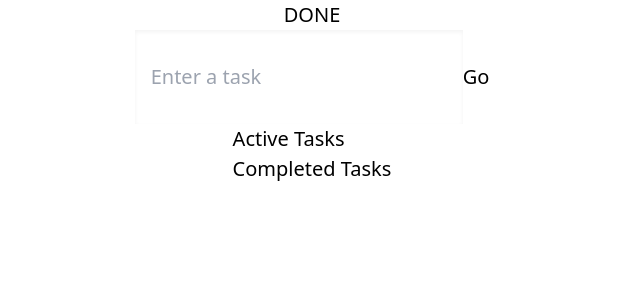
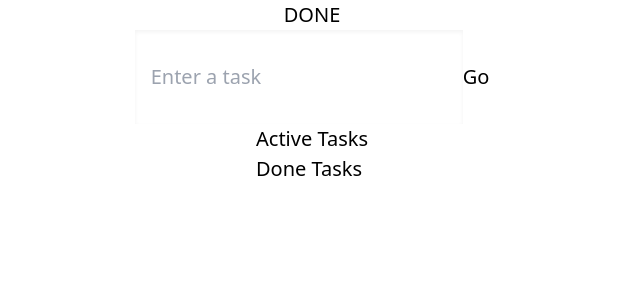
Before and after one commit to PhilKsr/done, a Next.js app: page / in a window 1280 px wide. Shown: the top 300 px of the page, without its empty margins (328-968 px from the left). Built offline with nearby package versions, Linux system fonts and the light colour scheme.

Commit message:
Added react-beautiful-dnd

```diff
--- a/components/SingleTodo.tsx
+++ b/components/SingleTodo.tsx
@@ -3,14 +3,16 @@
 import { AiFillDelete, AiFillEdit } from "react-icons/ai";
 import { MdDone } from "react-icons/md";
 import TodoList from "./TodoList";
+import { Draggable } from "react-beautiful-dnd";
 
 interface Props {
+  index: number;
   todo: Todo;
   todos: Todo[];
   onSetTodos: React.Dispatch<SetStateAction<Todo[]>>;
 }
 
-const SingleTodo = ({ todo, todos, onSetTodos }: Props) => {
+const SingleTodo = ({ index, todo, todos, onSetTodos }: Props) => {
   const [edit, setEdit] = useState<boolean>(false);
   const [editTodo, setEditTodo] = useState<string>(todo.todo);
 
@@ -41,7 +43,14 @@
   }, [edit]);
 
   return (
-    <form onSubmit={(e) => handleEdit(e, todo.id)}>
+    <Draggable draggableId={todo.id.toString()} index={index}>
+      {(provided, snapshot) => (
+        <form
+          className={`${snapshot.isDragging ? "drag" : ""}`}
+          onSubmit={(e) => handleEdit(e, todo.id)}
+          {...provided.draggableProps}
+          {...provided.dragHandleProps}
+          ref={provided.innerRef}>
           {edit ? (
             <input
               ref={inputRef}
@@ -71,6 +80,8 @@
             </span>
           </div>
         </form>
+      )}
+    </Draggable>
   );
 };
 
--- a/components/TodoList.tsx
+++ b/components/TodoList.tsx
@@ -1,4 +1,5 @@
 import { SetStateAction } from "react";
+import { Droppable } from "react-beautiful-dnd";
 import { Todo } from "../lib/model";
 import SingleTodo from "./SingleTodo";
 
@@ -10,28 +11,46 @@
 const TodoList = ({ todos, onSetTodos }: Props) => {
   return (
     <div>
-      <div>
+      <Droppable droppableId='TodosList'>
+        {(provided, snapshot) => (
+          <div
+            className={`${snapshot.isDraggingOver ? "dragactive" : ""}`}
+            ref={provided.innerRef}
+            {...provided.droppableProps}>
             <span>Active Tasks</span>
-        {todos.map((t) => (
+            {todos.map((t, index) => (
               <SingleTodo
+                index={index}
                 key={t.id}
                 todo={t}
                 todos={todos}
                 onSetTodos={onSetTodos}
               />
             ))}
+            {provided.placeholder}
           </div>
-      <div>
-        <span>Completed Tasks</span>
-        {todos.map((t) => (
+        )}
+      </Droppable>
+      <Droppable droppableId='TodosDone'>
+        {(provided, snapshot) => (
+          <div
+            className={`${snapshot.isDraggingOver ? "dragcomplete" : ""}`}
+            ref={provided.innerRef}
+            {...provided.droppableProps}>
+            <span>Done Tasks</span>
+            {todos.map((t, index) => (
               <SingleTodo
+                index={index}
                 key={t.id}
                 todo={t}
                 todos={todos}
                 onSetTodos={onSetTodos}
               />
             ))}
+            {provided.placeholder}
           </div>
+        )}
+      </Droppable>
     </div>
   );
 };
--- a/package.json
+++ b/package.json
@@ -9,8 +9,10 @@
     "lint": "next lint"
   },
   "dependencies": {
+    "@types/react-beautiful-dnd": "^13.1.2",
     "next": "12.1.0",
     "react": "17.0.2",
+    "react-beautiful-dnd": "^13.1.0",
     "react-dom": "17.0.2",
     "react-icons": "^4.3.1"
   },
--- a/pages/index.tsx
+++ b/pages/index.tsx
@@ -3,11 +3,12 @@
 import InputField from "../components/InputField";
 import TodoList from "../components/TodoList";
 import { Todo } from "../lib/model";
+import { DragDropContext, DropResult } from "react-beautiful-dnd";
 
 const Home: NextPage = () => {
   const [todo, setTodo] = useState<string>("");
-
   const [todos, setTodos] = useState<Todo[]>([]);
+  const [completedTodos, setCompletedTodos] = useState<Todo[]>([]);
 
   const handleAdd = (e: React.FormEvent) => {
     e.preventDefault();
@@ -17,12 +18,48 @@
     }
   };
 
+  const onDragEnd = (result: DropResult) => {
+    const { source, destination } = result;
+    if (!destination) return;
+    if (
+      destination.droppableId === source.droppableId &&
+      destination.index === source.index
+    )
+      return;
+    let add,
+      active = todos,
+      complete = completedTodos;
+
+    if (source.droppableId === "TodosList") {
+      add = active[source.index];
+      active.splice(source.index, 1);
+    } else {
+      add = complete[source.index];
+      complete.splice(source.index, 1);
+    }
+
+    if (destination.droppableId === "TodosList") {
+      active.splice(destination.index, 0, add);
+    } else {
+      complete.splice(destination.index, 0, add);
+    }
+    setCompletedTodos(complete);
+    setTodos(active);
+  };
+
   return (
-    <div className='container flex flex-col items-center h-screen w-screen'>
-      <h1>DONE</h1>
-      <InputField todo={todo} setTodo={setTodo} onHandleAdd={handleAdd} />
-      <TodoList todos={todos} onSetTodos={setTodos} />
-    </div>
+    <DragDropContext onDragEnd={onDragEnd}>
+      <div className='container flex flex-col items-center h-screen w-screen'>
+        <h1>DONE</h1>
+        <InputField todo={todo} setTodo={setTodo} onHandleAdd={handleAdd} />
+        <TodoList
+          todos={todos}
+          onSetTodos={setTodos}
+          completedTodos={completedTodos}
+          onSetCompletedTodos={setCompletedTodos}
+        />
+      </div>
+    </DragDropContext>
   );
 };
 
```
Also changed, not shown: 1 other file (tests, documents, lock files or other folders). Lines whose indentation alone changed are shown as unchanged.
